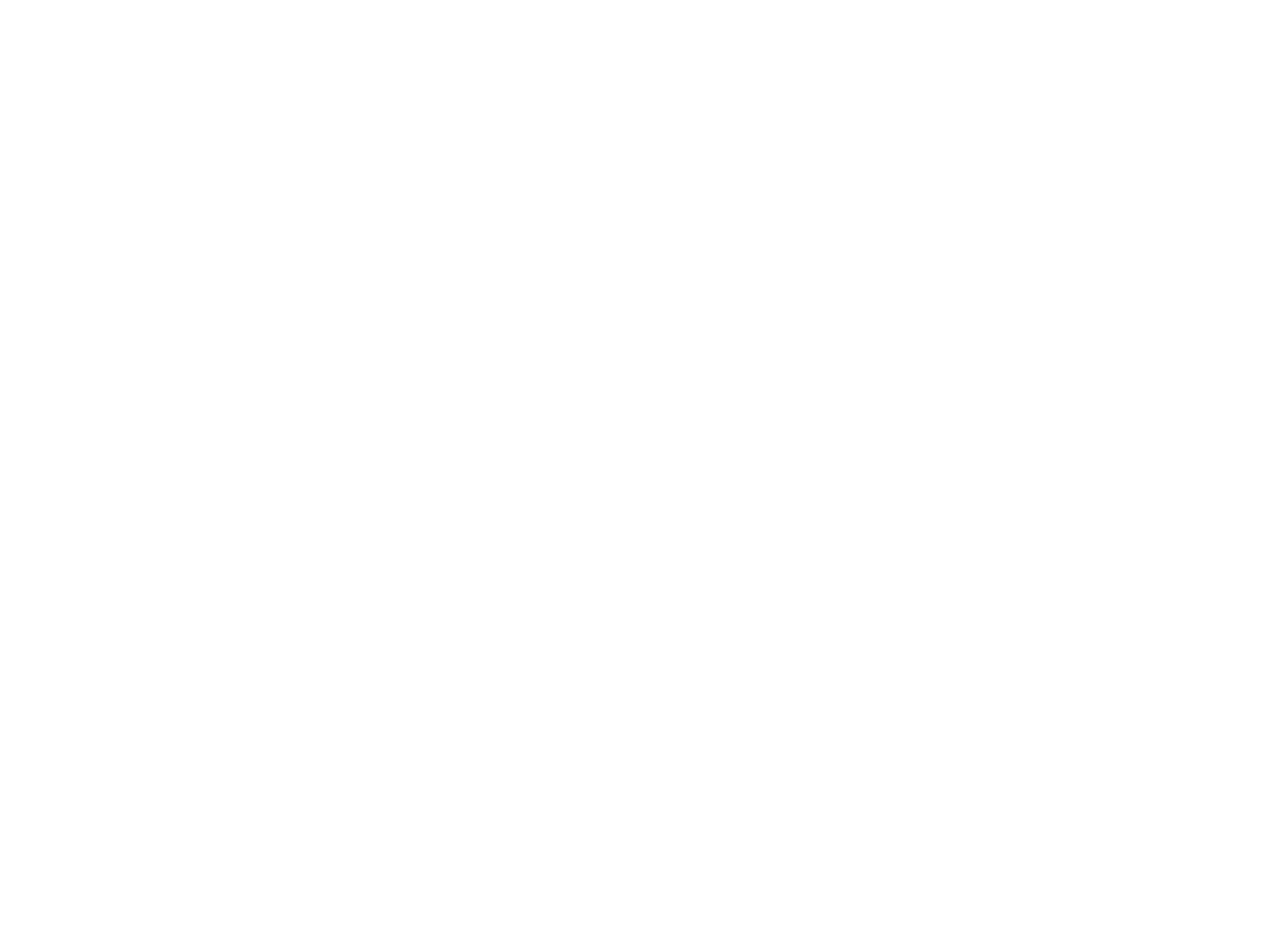
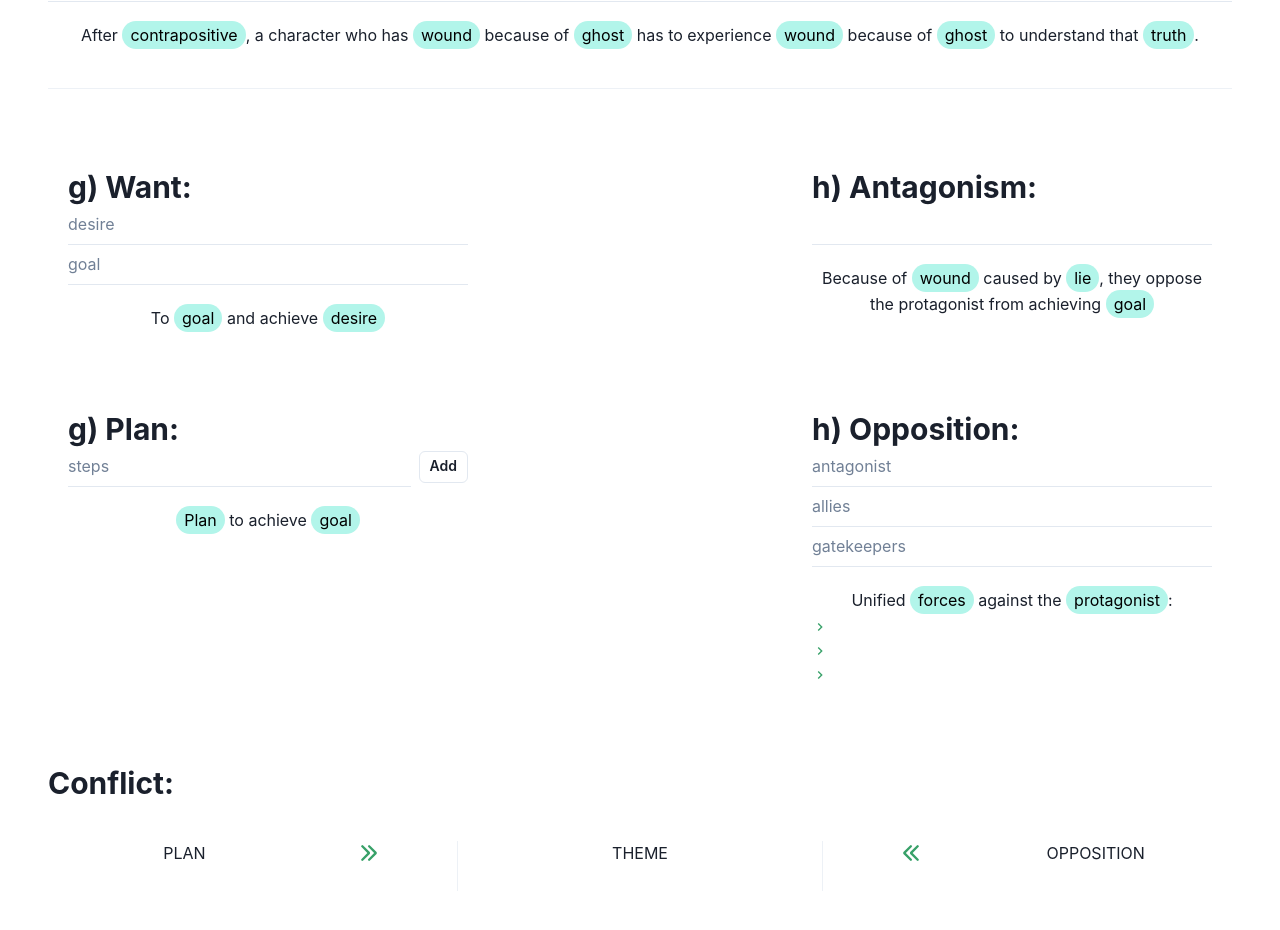
Before and after one commit to MauLight/vite-react-dramatic-basis, a React (Vite) app: page / in a window 1280 px wide. Shown: the part 1100-2030 px from the top of the page. Before the commit the page ends 1058 px from the top, so only its background shows below. Built offline with nearby package versions, Linux system fonts and the light colour scheme.

Commit message:
conflict panel added

```diff
--- a/package.json
+++ b/package.json
@@ -9,6 +9,7 @@
     "preview": "vite preview"
   },
   "dependencies": {
+    "@chakra-ui/icons": "^2.0.18",
     "@chakra-ui/react": "^2.5.5",
     "@emotion/react": "^11.10.6",
     "@emotion/styled": "^11.10.6",
--- /dev/null
+++ b/src/components/Conflict.jsx
@@ -0,0 +1,169 @@
+import { useContext, useState } from "react"
+import { Box, Flex, Heading, Highlight, Input, Text, FormControl, Button, HStack, List, ListItem, ListIcon, Divider, Center, Icon } from "@chakra-ui/react"
+import { ChevronRightIcon, ArrowRightIcon, ArrowLeftIcon } from '@chakra-ui/icons'
+import { AppContext } from "../views/dramatic"
+
+
+
+export default function Conflict() {
+
+    const { state, dispatch } = useContext(AppContext)
+    const [step_1, setStep_1] = useState("")
+
+    console.log(state.plan)
+
+    const OppositionList = () => {
+        return (
+            <List textAlign="left">
+                <ListItem>
+                    <ListIcon as={ChevronRightIcon} color='green.500' />
+                    {state.antagonist}
+                </ListItem>
+                <ListItem>
+                    <ListIcon as={ChevronRightIcon} color='green.500' />
+                    {state.allies}
+                </ListItem>
+                <ListItem>
+                    <ListIcon as={ChevronRightIcon} color='green.500' />
+                    {state.gatekeepers}
+                </ListItem>
+            </List>
+        )
+    }
+
+    const Conflict_Squeme = () => {
+
+        return (
+            <>
+                <Heading as="h4" textAlign="left" fontSize={30} my={10} >Conflict: </Heading>
+                <Flex justifyContent="center">
+                    <Box w={400}>{state.plan.length === 0 ? "PLAN" :
+                        <List textAlign="left">
+                            {state.plan.length === 0 ? null : state.plan.map((elem, index) => {
+                                return (
+
+                                    <ListItem key={index}>
+                                        <ListIcon as={ChevronRightIcon} color='green.500' />
+                                        {elem}
+                                    </ListItem>
+                                )
+                            })}
+                        </List>
+                    }</Box>
+                    <Icon ml={10} h="1.5em" as={ArrowRightIcon} color='green.500' />
+                    <Center height='50px'>
+                        <Divider mx={20} orientation='vertical' />
+                    </Center>
+                    <Box w={300}>{state.theme === "" ? "THEME" : state.theme}</Box>
+                    <Center height='50px'>
+                        <Divider mx={20} orientation='vertical' />
+                    </Center>
+                    <Icon mr={10} h="1.5em" as={ArrowLeftIcon} color='green.500' />
+                    <Box w={400}>{state.antagonist === "" ? "OPPOSITION" : <OppositionList />}</Box>
+                </Flex>
+            </>
+        )
+    }
+
+
+    const handleChange = (e) => {
+        console.log(step_1)
+        setStep_1(e.target.value)
+
+    }
+
+    const changeInputValue = (type, value) => {
+        dispatch({ type: type, payload: value })
+    }
+
+    const changeInputValue2 = (type, value) => {
+        dispatch({ type: type, payload: value })
+        setStep_1('')
+    }
+
+    return (
+        <>
+            <Flex wrap="wrap" justifyContent="space-between">
+                <Box my={10} mx={5} maxW={400}>
+                    <Heading as="h4" textAlign="left" fontSize={30}>{"g) Want: "}{state.want}</Heading>
+                    <Input placeholder="desire" variant="flushed" type="text" onChange={e => changeInputValue("desire", e.target.value)} />
+                    <Input placeholder="goal" variant="flushed" type="text" onChange={e => changeInputValue("goal", e.target.value)} />
+                    <Text mt={5} lineHeight='tall'>
+                        <Highlight
+                            className="description"
+                            query={['goal', 'desire']}
+                            styles={{ px: '2', py: '1', rounded: 'full', bg: 'teal.100' }}
+
+                        >
+                            {`To ${state.goal} and achieve ${state.desire}`}
+                        </Highlight>
+                    </Text>
+                </Box>
+                <Box my={10} mx={5} maxW={400}>
+                    <Heading as="h4" textAlign="left" fontSize={30}>{"h) Antagonism: "}{state.want}</Heading>
+                    <Input variant="flushed" type="text" onChange={e => changeInputValue("antagonism", e.target.value)} />
+                    <Text mt={5} lineHeight='tall'>
+                        <Highlight
+                            className="description"
+                            query={['wound', 'lie', 'goal']}
+                            styles={{ px: '2', py: '1', rounded: 'full', bg: 'teal.100' }}
+
+                        >
+                            {!state.antagonism ? `Because of ${state.wound.toLowerCase()} caused by ${state.lie}, they oppose the protagonist from achieving ${state.goal}` : state.antagonism}
+                        </Highlight>
+                    </Text>
+                </Box>
+            </Flex>
+            <Flex wrap="wrap" justifyContent="space-between">
+                <Box my={10} mx={5} w={400} maxW={400}>
+                    <Heading as="h4" textAlign="left" fontSize={30}>{"g) Plan: "}</Heading>
+                    <FormControl>
+                        <HStack>
+                            <Input placeholder="steps" variant="flushed" type="text" onChange={handleChange} value={step_1} />
+                            <Button size="sm" variant="outline" type="submit" onClick={() => changeInputValue2("plan", step_1)} >Add</Button>
+                        </HStack>
+                    </FormControl>
+                    <Text mt={5} lineHeight='tall'>
+                        <Highlight
+                            className="description"
+                            query={['Plan', 'goal']}
+                            styles={{ px: '2', py: '1', rounded: 'full', bg: 'teal.100' }}
+
+                        >
+                            {`Plan to achieve ${state.goal}`}
+                        </Highlight>
+                        <List textAlign="left" mt={10}>
+                            {state.plan.length === 0 ? null : state.plan.map((elem, index) => {
+                                return (
+
+                                    <ListItem key={index}>
+                                        <ListIcon as={ChevronRightIcon} color='green.500' />
+                                        {elem}
+                                    </ListItem>
+                                )
+                            })}
+                        </List>
+                    </Text>
+                </Box>
+                <Box my={10} mx={5} maxW={400}>
+                    <Heading as="h4" textAlign="left" fontSize={30}>{"h) Opposition: "}{state.opposition}</Heading>
+                    <Input placeholder="antagonist" variant="flushed" type="text" onChange={e => changeInputValue("antagonist", e.target.value)} />
+                    <Input placeholder="allies" variant="flushed" type="text" onChange={e => changeInputValue("allies", e.target.value)} />
+                    <Input placeholder="gatekeepers" variant="flushed" type="text" onChange={e => changeInputValue("gatekeepers", e.target.value)} />
+                    <Text mt={5} lineHeight='tall'>
+                        <Highlight
+                            className="description"
+                            query={['forces', 'protagonist']}
+                            styles={{ px: '2', py: '1', rounded: 'full', bg: 'teal.100' }}
+
+                        >
+                            {`Unified forces against the protagonist:`}
+                        </Highlight>
+                    </Text>
+                    <OppositionList />
+                </Box>
+            </Flex>
+            <Conflict_Squeme />
+        </>
+    )
+}
--- a/src/components/character.jsx
+++ b/src/components/character.jsx
@@ -18,7 +18,7 @@ export const Character = () => {
                 <Text mt={5} lineHeight='tall'>
                     <Highlight
                         className="description"
-                        query={['flaw', 'truth']}
+                        query={['wound', 'ghost', 'truth']}
                         styles={{ px: '2', py: '1', rounded: 'full', bg: 'teal.100' }}
 
                     >
--- a/src/components/theme.jsx
+++ b/src/components/theme.jsx
@@ -28,7 +28,6 @@ export const Theme = () => {
                     </Text>
                 </Box>
             </Flex>
-            <Divider orientation="vertical" />
             <Flex wrap="wrap">
                 <Box my={10} mx={5}>
                     <Heading as="h4" textAlign="left" fontSize={30}>{'a) Truth: '}<Text textAlign="center" fontSize='lg'>{state.truth}</Text></Heading>
--- a/src/views/dramatic.jsx
+++ b/src/views/dramatic.jsx
@@ -1,8 +1,9 @@
-import { Box, Container, Divider, Flex, HStack, Heading, Highlight, Input, Text } from "@chakra-ui/react"
+import { Box, Container, Divider, HStack, Heading } from "@chakra-ui/react"
 import { createContext, useState, useReducer } from "react"
 import { Theme } from "../components/theme"
 import { Character } from "../components/character"
 import { CH_Logline } from "../components/ch_logline";
+import Conflict from "../components/Conflict";
 
 export const AppContext = createContext();
 
@@ -12,7 +13,12 @@ const initialState = {
     lie: "lie",
     contrapositive: "contrapositive",
     wound: "Wound",
-    ghost: "ghost"
+    ghost: "ghost",
+    ch_logline: "",
+    desire: "desire",
+    goal: "goal",
+    plan: [],
+    antagonist: "",
 }
 
 const reducer = (state, action) => {
@@ -24,6 +30,13 @@ const reducer = (state, action) => {
     if (action.type === 'wound') return { ...state, wound: action.payload }
     if (action.type === 'ghost') return { ...state, ghost: action.payload }
     if (action.type === 'ch_logline') return { ...state, ch_logline: action.payload }
+    if (action.type === 'desire') return { ...state, desire: action.payload }
+    if (action.type === 'goal') return { ...state, goal: action.payload }
+    if (action.type === 'antagonism') return { ...state, antagonism: action.payload }
+    if (action.type === 'plan') return { ...state, plan: [...state.plan, action.payload] }
+    if (action.type === 'antagonist') return { ...state, antagonist: action.payload }
+    if (action.type === 'allies') return { ...state, allies: action.payload }
+    if (action.type === 'gatekeepers') return { ...state, gatekeepers: action.payload }
 }
 
 export const Dramatic = () => {
@@ -41,8 +54,12 @@ export const Dramatic = () => {
             <Divider orientation='horizontal' />
             <AppContext.Provider value={{ state, dispatch }}>
                 <Theme />
+                <Divider my={10} />
                 <Character />
+                <Divider my={10} />
                 <CH_Logline />
+                <Divider my={10} />
+                <Conflict />
             </AppContext.Provider>
         </Container>
     )
```
Also changed, not shown: 1 other file (tests, documents, lock files or other folders).
